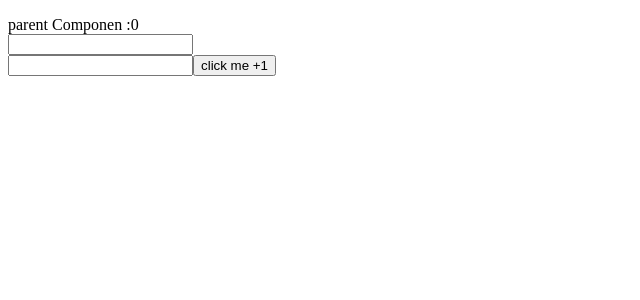
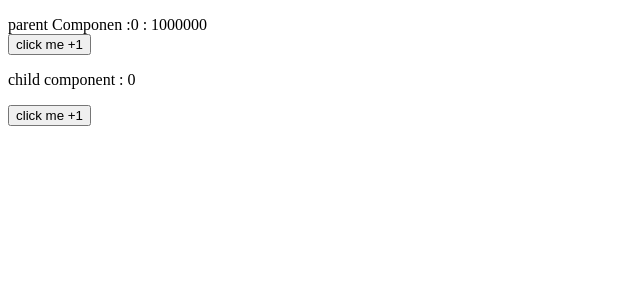
Before and after one commit to zoomax/react-hookd-examples, a React (Create React App) app: page / in a window 1280 px wide. Shown: the top 300 px of the page, without its empty margins (0-640 px from the left). Built offline with nearby package versions, Linux system fonts and the light colour scheme.

Commit message:
useCallback, useMemo, and React.memo examples

```diff
--- a/src/MemoizationEx.js
+++ b/src/MemoizationEx.js
@@ -5,13 +5,13 @@ const memoObj = {};
 const sumFun = function (x, y) {
   return new Promise((resolve, reject) => {
     console.log(memoObj);
-  if (memoObj[x+"+"+y]) {
-    console.log(memoObj[x+"+"+y]);
-    resolve(memoObj[x+"+"+y]);
-  }
+    if (memoObj[x + "+" + y]) {
+      console.log(memoObj[x + "+" + y]);
+      resolve(memoObj[x + "+" + y]);
+    }
     setTimeout(() => {
       let res = x + y;
-      memoObj[x+"+"+y] = res;
+      memoObj[x + "+" + y] = res;
       resolve(res);
     }, 2000);
   });
@@ -26,14 +26,21 @@ const Parent = function (props) {
     return setCount((c) => c + 1);
   }
 
-  const increase = useCallback(increaseByOne, [input1, input2]);
+  const memoVar = useMemo(() => {
+    let value = 0;
+    for (let i = 0; i < 1000000; i++) {
+      value++;
+    }
+    return value;
+  }, []);
+  const increase = useCallback(increaseByOne, [count]);
   console.log("rerendered");
   return (
     <div>
       <p>
-        parent Componen :{count}
+        parent Componen :{count} : {memoVar}
         <br />
-        <input
+        {/* <input
           type="number"
           onChange={(e) => {
             setInput1(e.target.value);
@@ -45,16 +52,17 @@ const Parent = function (props) {
           onChange={(e) => {
             setInput2(e.target.value);
           }}
-        />
+        /> */}
         <button
           onClick={() => {
-            sumFun(+input1, +input2).then((res) => setCount(res)); // Applying Memomization in plain JS
+            // sumFun(+input1, +input2).then((res) => setCount(res)); // Applying Memomization in plain JS
+            increaseByOne();
           }}
         >
           click me +1
         </button>
       </p>
-      {/* <Child count={count} increase={increase} /> */}
+      <Child count={count} increase={increase} />
     </div>
   );
 };
```
Also changed, not shown: 1 other file (tests, documents, lock files or other folders).
